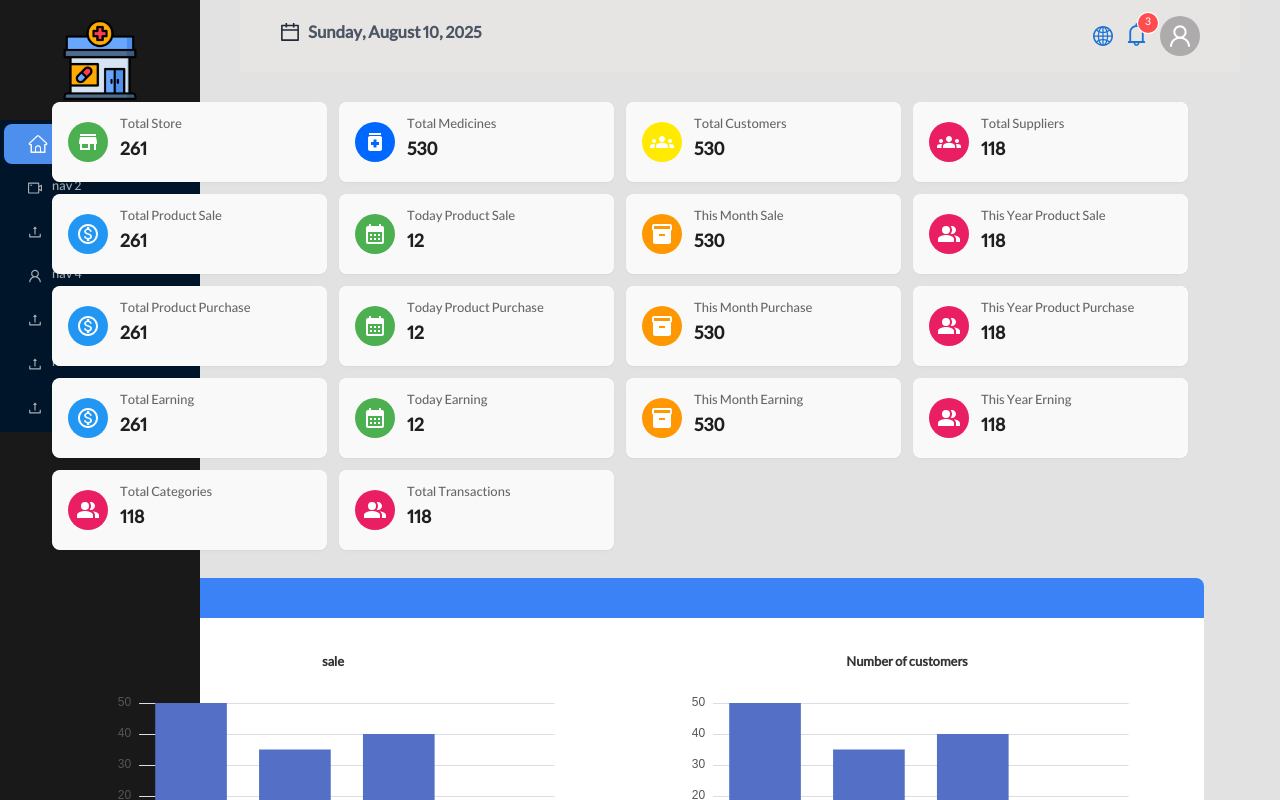
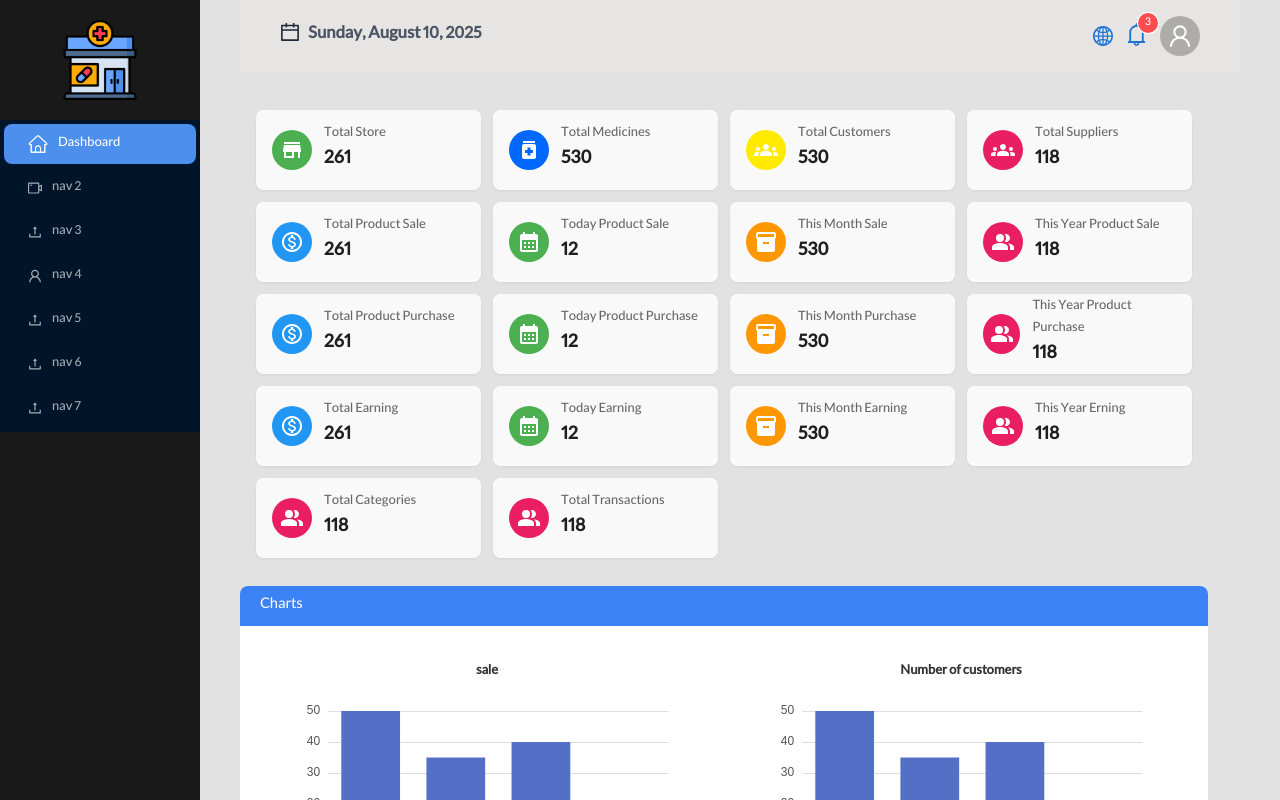
Before and after one commit to HaniehGharaee/dashboard-pharmacy, a React (Vite) app: page / in a window 1280 px wide. Shown: the top 800 px of the page. Built offline with nearby package versions, Linux system fonts and the light colour scheme; no server answers; a web font is replaced by a local one.

Commit message:
fix sizes sidebar , ...

```diff
--- a/src/layouts/PanelLayout/index.jsx
+++ b/src/layouts/PanelLayout/index.jsx
@@ -5,17 +5,56 @@ import HeaderPublic from "../PublicLayout/Header";
 import { theme } from "antd";
 
 const PanelLayout = () => {
-  const [collapsed, setCollapsed] = useState(false);
-  const {
-    token: { colorBgContainer, borderRadiusLG },
-  } = theme.useToken();
+  const [collapsed, setCollapsed] = useState(false); //for desktop
+  const [mobileOpen, setMobileOpen] = useState(false); // for mobile
+
   return (
     <div className="flex min-h-screen">
-      <Sidebar collapsed={collapsed} />
-      <div className="flex-1">
-        <HeaderPublic collapsed={collapsed} setCollapsed={setCollapsed} />
-        <Outlet />
+      {/* Sidebar */}
+      <div
+        className={`
+          hidden md:block
+          ${collapsed ? "w-20" : "w-52"}
+          transition-all duration-300
+        `}
+      >
+        <Sidebar collapsed={collapsed} />
       </div>
+
+      {/* Main content */}
+      <div className="flex-1 flex flex-col">
+        {/* Fixed Header */}
+        <div className="fixed top-0 left-0 right-0 z-50">
+          <HeaderPublic
+            collapsed={collapsed}
+            setCollapsed={setCollapsed}
+            setMobileOpen={mobileOpen}
+          />
+        </div>
+
+        {/* محتوا (با فاصله از هدر) */}
+        <div className="flex-1 mt-16 p-4 overflow-auto">
+          <Outlet />
+        </div>
+      </div>
+
+      {/* موبایل: سایدبار کشویی */}
+      <div
+        className={`
+          md:hidden fixed inset-y-0 left-0 z-40
+          transform ${mobileOpen ? "translate-x-0" : "-translate-x-full"}
+          transition-transform duration-300
+          w-52 bg-white shadow-lg
+        `}
+      >
+        <Sidebar collapsed={false} />
+      </div>
+      {mobileOpen && (
+        <div
+          className="fixed inset-0 bg-black bg-opacity-50 md:hidden z-30"
+          onClick={() => setMobileOpen(false)}
+        />
+      )}
     </div>
   );
 };
```
